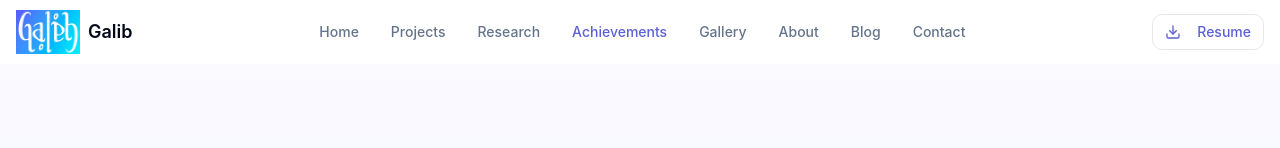
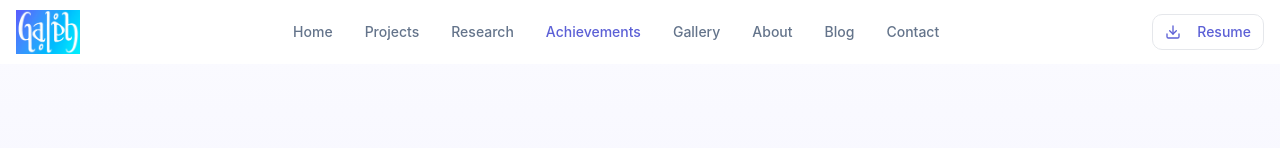
Before and after one commit to SYAAGalib/galib-folio-forge, a React (Vite) app: page /achievements in a window 1280 px wide. Shown: the top 148 px of the page. Built offline with nearby package versions, Linux system fonts and the light colour scheme.

Commit message:
logo fixed

```diff
--- a/src/components/layout/Navbar.tsx
+++ b/src/components/layout/Navbar.tsx
@@ -48,9 +48,10 @@ const Navbar = () => {
           {/* Logo */}
           <Link to="/" className="flex items-center space-x-2">
             <div className="w-16 flex items-center justify-center">
-              <span className="text-primary-foreground font-bold text-sm"><img src="/galib-ambigram.svg" alt="logo" /></span>
+              <img src="/galib-ambigram.svg" alt="logo" />
+              {/* <span className="text-primary-foreground font-bold text-sm"><img src="/galib-ambigram.svg" alt="logo" /></span> */}
             </div>
-            <span className="font-semibold text-lg hidden sm:block">Galib</span>
+            {/* <span className="font-semibold text-lg hidden sm:block">Galib</span> */}
           </Link>
 
           {/* Desktop Navigation */}
```
